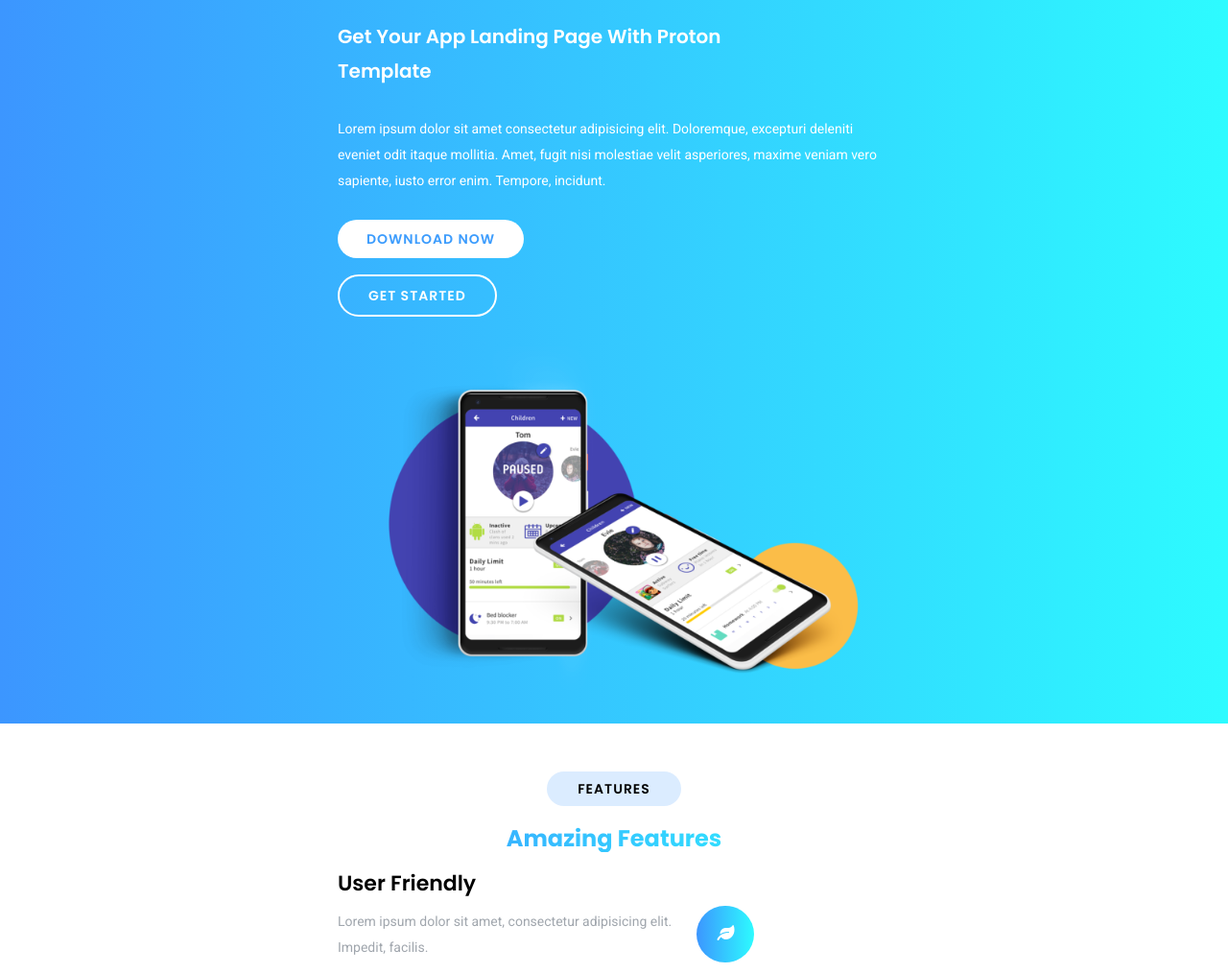
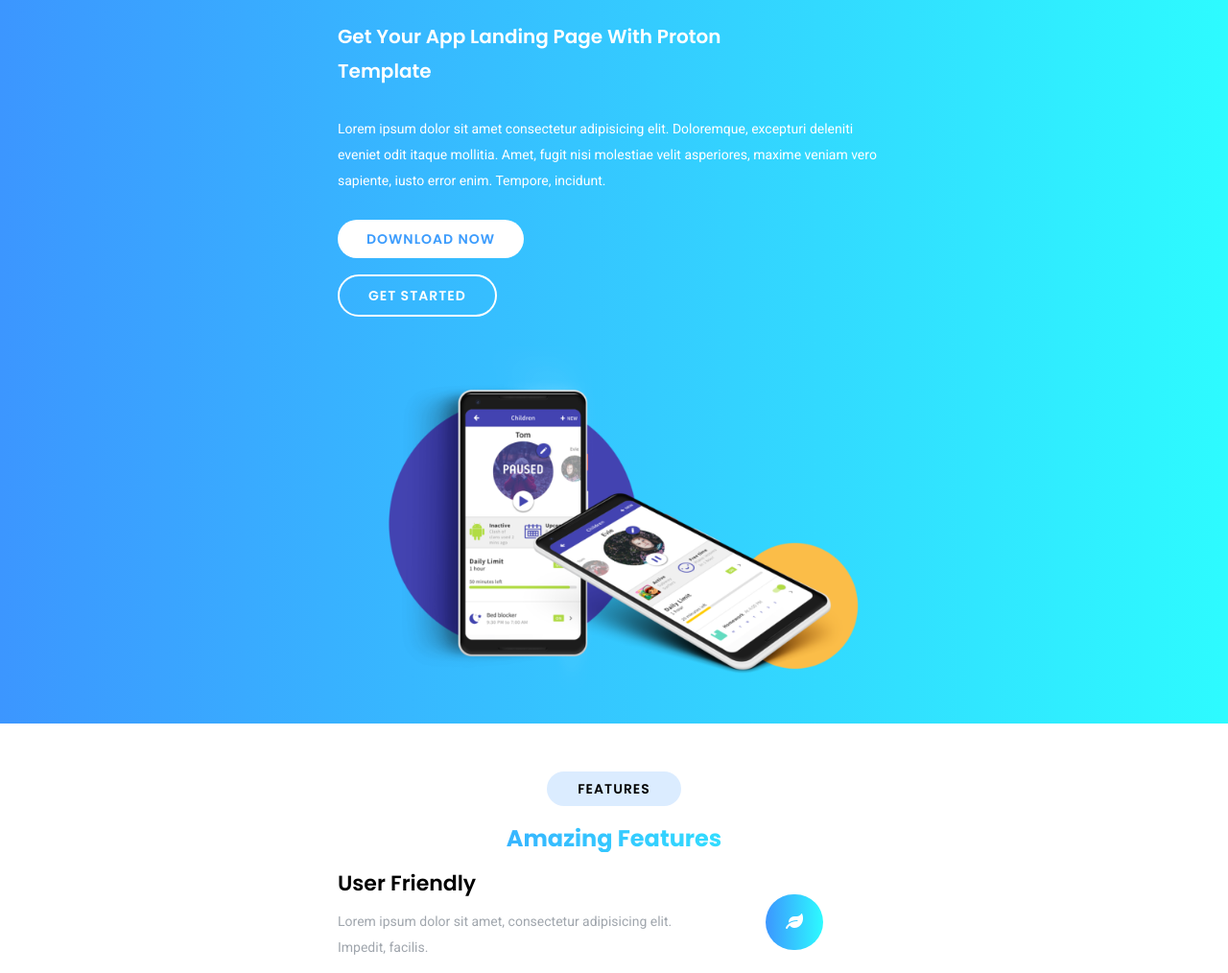
Before and after one commit to c0descrub/proton, a website: page index.html in a window 1280 px wide. Shown: the part 73-1087 px from the top of the page at 96% size. Drawn offline with nearby package versions, Linux system fonts and the light colour scheme; files that its build step writes are made by us from their sources.

Commit message:
Feature card 1 done.

```diff
--- a/assets/css/style.scss
+++ b/assets/css/style.scss
@@ -28,7 +28,7 @@ body {
     }
 }
 
-header {
+.hero-background {
      background-image: $gradient;
 }
 
@@ -170,7 +170,7 @@ ul{
 
 .feature-description {
     color: $body_on_white;
-    width: 65%;
+    width: 80%;
     font-size: 14px;
     display: inline-block;
 }
@@ -192,6 +192,8 @@ ul{
 
 .feature-card {
     margin: 0 auto;
+    display: flex;
+    align-items: center;
 }
 
 
--- a/index.html
+++ b/index.html
@@ -16,11 +16,11 @@
         <nav class="topnav">
             <div>
                 <a href="#"><img class="nav-logo" src="assets/img/logo.png"></a>
-
                 <div class="toggle">
                     <div class="menu"><i class="fa fa-bars" aria-hidden="true"></i></div>
                 </div>
             </div>
+
                 <ul>
                     <li><a href="#">Home</a></li>
                     <li><a href="#">Features</a></li>
@@ -41,54 +41,53 @@
                 })
             </script>
 
+    </header>
+
+    <div class="hero-background">
         <div class="site-wrapper">
-
+            <section class="hero-section">
                 <div class="content">
-                <h1 class="header-title">
-                    Get Your App Landing Page With Proton Template
-                </h1>
+                    <h1 class="header-title"> Get Your App Landing Page With Proton Template </h1>
                     <p class="header-text">
                         Lorem ipsum dolor sit amet consectetur adipisicing elit. Doloremque, excepturi deleniti
                         eveniet odit itaque mollitia. Amet, fugit nisi molestiae velit asperiores, maxime veniam vero sapiente, iusto error
                         enim. Tempore, incidunt.
                     </p>
                 </div>
-            <!-- /.content -->
 
                     <div class="btn-spacing">
-                <a class="download-btn btn" href="#">
-                    Download Now
-                </a>
+                        <a class="download-btn btn" href="#"> Download Now </a>
                     </div>
 
                         <div class="btn-spacing">
-                <a class="get-started-btn btn" href="#">
-                        Get Started
-                </a>
+                            <a class="get-started-btn btn" href="#"> Get Started </a>
                         </div>
 
                             <img class="header-img" src="assets/img/intro-mobile.png">
+            </section>
         </div>
-        <!-- /.site-wrapper -->
-    </header>
+    </div>
         <div class="site-wrapper">
+
             <section class="Features">
+
                 <p class="sub-title">Features</p>
                     <h2 class="section-title">Amazing Features</h2>
+
                         <div class="col-xs-12 col-md-12 col-lg-4">
                             <div class="feature-card">
+                                <div class="feature-text-alignment">
                                     <h4 class="feature-title">User Friendly</h4>
-                            <div class="feature-alignment">
                                     <p class="feature-description">Lorem ipsum dolor sit amet, consectetur adipisicing elit. Impedit, facilis.</p>
+                                </div>
+
                                     <div class="icon-container">
                                         <span class="icon"><i class="fas fa-leaf"></i></span>
                                     </div>
                             </div>
                         </div>
 
-                </div>
             </section>
         </div>
-<!-- /.site-wrapper -->
 </body>
 </html>
```
Lines whose indentation alone changed are shown as unchanged.
